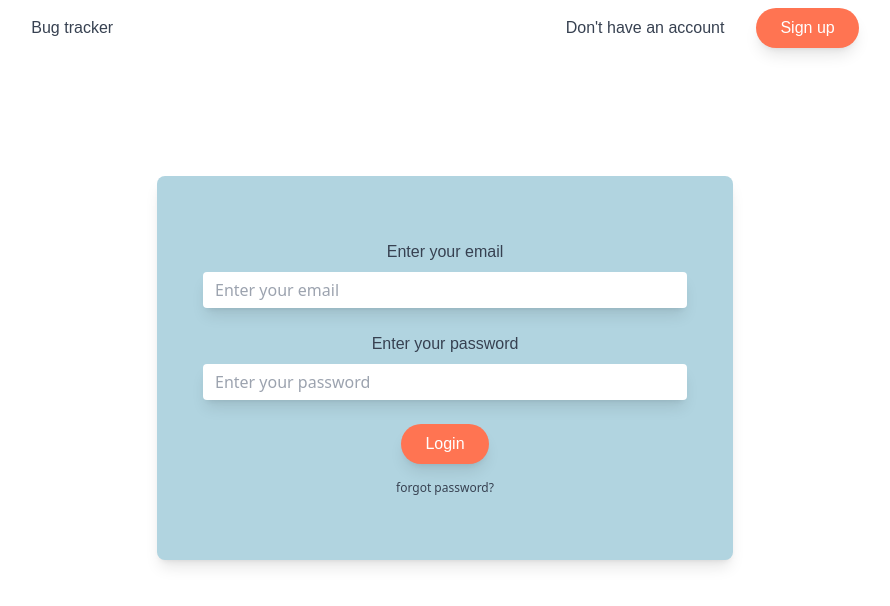
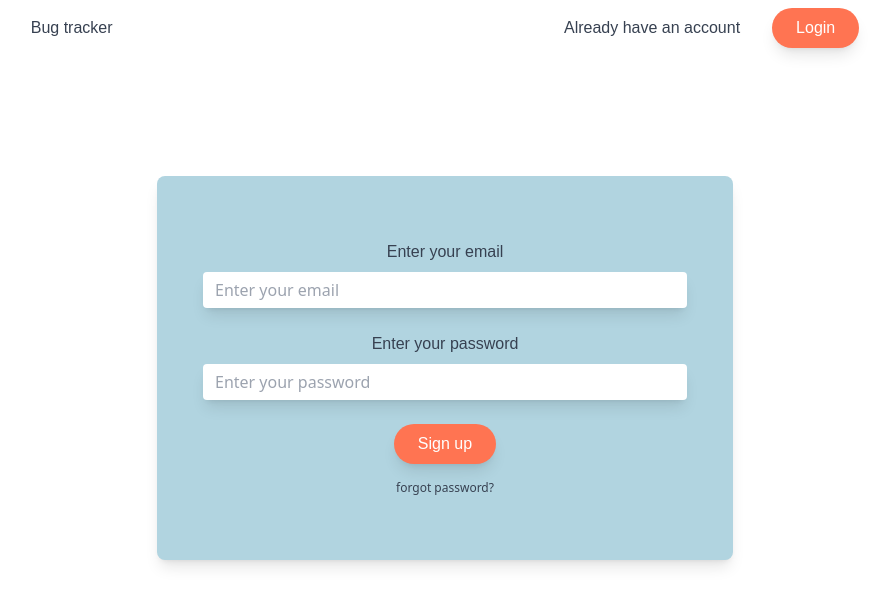
Before and after one commit to Shoetan/issue-tracker-vite, a React (Vite) app: page /register in a window 1280 px wide. Shown: the top 606 px of the page, without its empty margins (195-1085 px from the left). Built offline with nearby package versions, Linux system fonts and the light colour scheme.

Commit message:
succesfully added routing to the app

```diff
--- a/package.json
+++ b/package.json
@@ -15,7 +15,8 @@
     "firebase": "^9.6.10",
     "nodemon": "^2.0.15",
     "react": "^17.0.2",
-    "react-dom": "^17.0.2"
+    "react-dom": "^17.0.2",
+    "react-router-dom": "^6.3.0"
   },
   "devDependencies": {
     "@vitejs/plugin-react": "^1.0.7",
--- a/src/App.jsx
+++ b/src/App.jsx
@@ -1,4 +1,4 @@
-
+import { BrowserRouter as Router, Routes,Route } from 'react-router-dom'
 import LoginPage from './components/loginpage'
 
 import RegisterPage from './components/registerpage'
@@ -13,8 +13,14 @@ function App() {
 
   return (
     <>
+      <Router>
+        <Routes>
+          <Route path="/" element={<LoginPage />} />
+          <Route path="/register" element={<RegisterPage />} />
+        </Routes>
 
-      <LoginPage />
+      </Router>
+
 
 
 
--- a/src/components/loginpage.jsx
+++ b/src/components/loginpage.jsx
@@ -1,9 +1,17 @@
 import Navbar from '../components/navbar'
 import Form from '../components/form'
-import {loginUser} from '../Logic/login'
+import { loginUser } from '../Logic/login'
+import {useNavigate} from 'react-router-dom'
 
 
 const LoginPage = () => {
+
+
+    let navigate = useNavigate()
+
+    const click = () => {
+        navigate('/register')
+    }
 
 
 
@@ -14,6 +22,7 @@ const LoginPage = () => {
                 navbarLogo="Bug tracker"
                 navbarGreet="Don't have an account"
                 navbarLink="Sign up"
+                clickEvent = {click}
             />
 
 
--- a/src/components/navbar.jsx
+++ b/src/components/navbar.jsx
@@ -1,7 +1,7 @@
 
 /* created a stateless component known as navbar and passiing in props by destructuring the props into individuals */
 
-const Navbar = ({ navbarLogo, navbarLink, navbarGreet }) => {
+const Navbar = ({ navbarLogo, navbarLink, navbarGreet, clickEvent }) => {
     return (
         <div className=" container mx-auto flex justify-around items-center   mt-2 mb-2   rounded ">
 
@@ -11,7 +11,7 @@ const Navbar = ({ navbarLogo, navbarLink, navbarGreet }) => {
             {/* navigation links */}
             <div className="flex gap-8 items-center">
                 <h2 className="font-poppins text-gray-700">{ navbarGreet}</h2>
-                <a href="" className="font-poppins text-white-color bg-accent-color py-2 px-6 rounded-full hover:bg-secondary-color shadow-lg shadow-dark-color">{ navbarLink } </a>
+                <button href="" className="font-poppins text-white-color bg-accent-color py-2 px-6 rounded-full hover:bg-secondary-color shadow-lg shadow-dark-color" onClick={clickEvent}>{ navbarLink } </button>
             </div>
         </div>
      );
--- a/src/components/registerpage.jsx
+++ b/src/components/registerpage.jsx
@@ -1,9 +1,18 @@
 import Navbar from './navbar'
 import Form from './form'
 import { registerUser } from '../Logic/register'
+import {useNavigate} from 'react-router-dom'
 
 
 const RegisterPage = () => {
+
+    let navigate = useNavigate()
+
+    const click = () => {
+        navigate('/')
+    }
+
+
     return (
         <div>
             {/* Calling the navbar component and assiging probs to the  component */}
@@ -11,6 +20,7 @@ const RegisterPage = () => {
                 navbarLogo="Bug tracker"
                 navbarGreet="Already have an account"
                 navbarLink="Login"
+                clickEvent={click}
             />
 
             {/* pass in the register function as props */}
--- a/src/main.jsx
+++ b/src/main.jsx
@@ -3,9 +3,12 @@ import ReactDOM from 'react-dom'
 import App from './App'
 import "../css/index.css"
 
+
 ReactDOM.render(
-  <React.StrictMode>
-    <App />
-  </React.StrictMode>,
+
+        <App />
+
+
+,
   document.getElementById('root')
 )
```
Also changed, not shown: src/Logic/nav-navigation.js (added), 1 other file (tests, documents, lock files or other folders).
